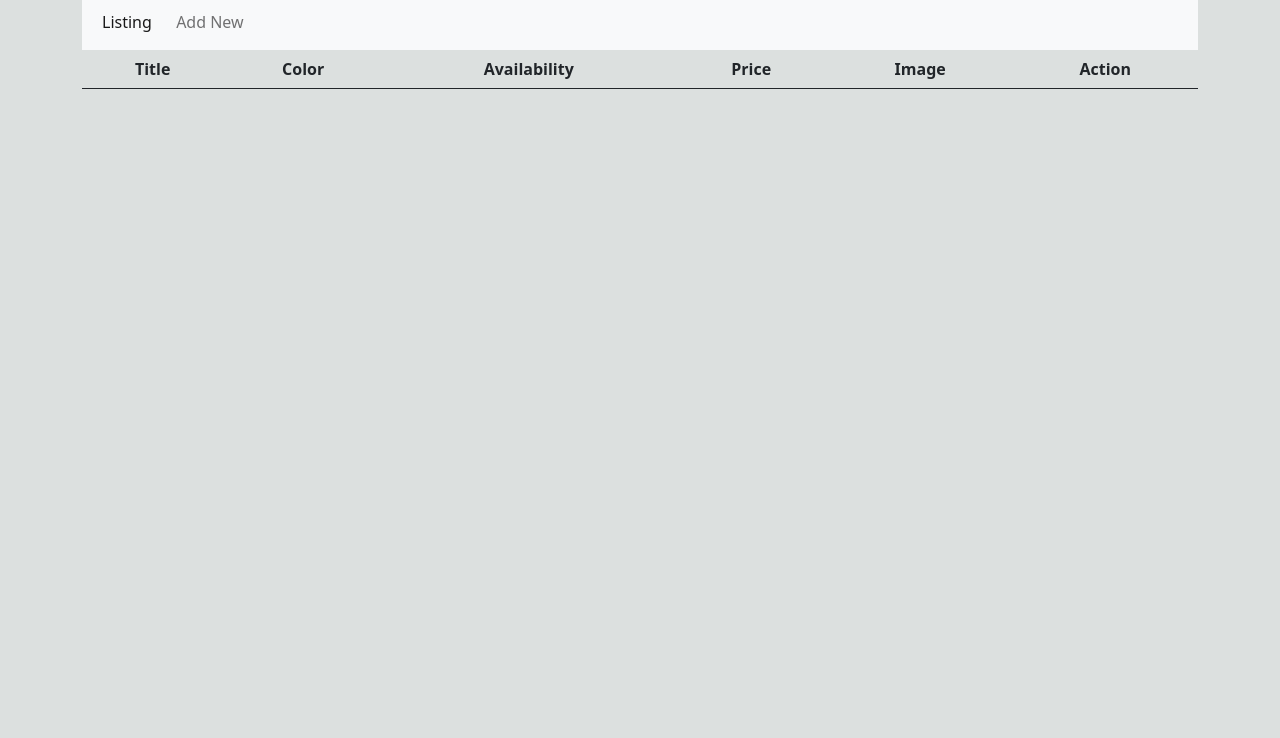
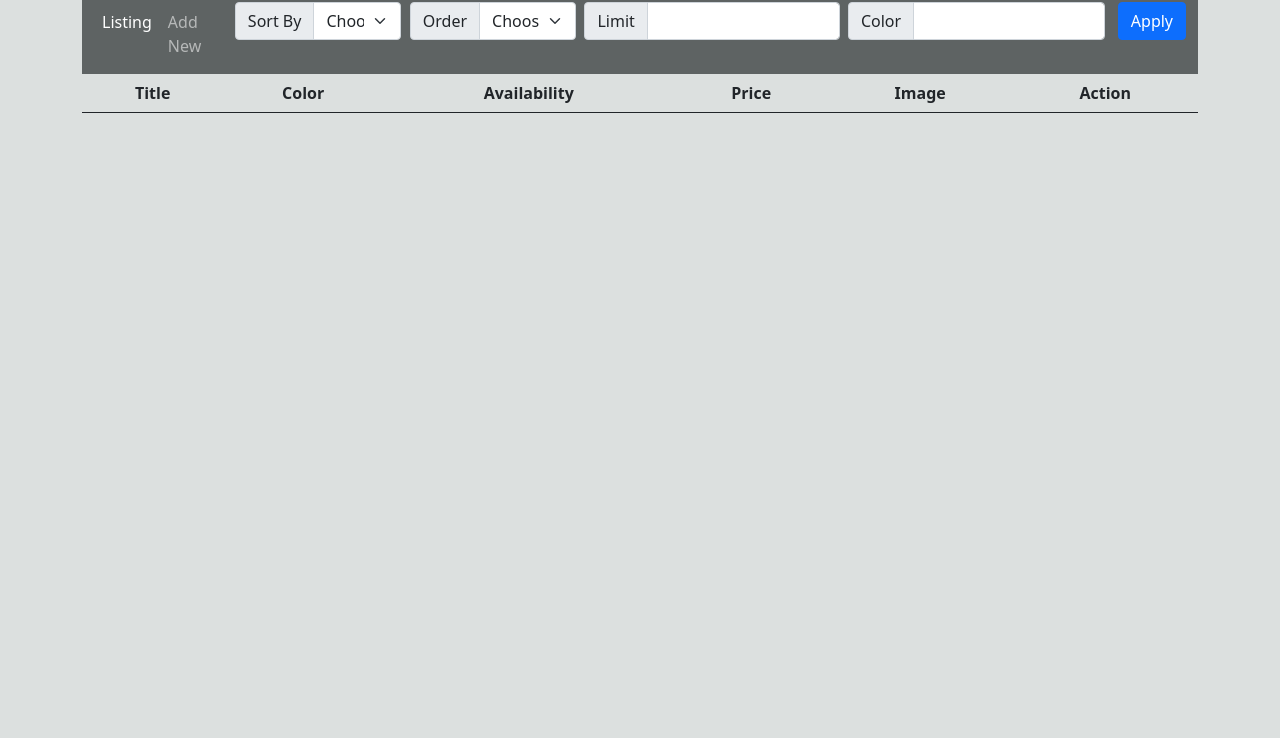
Before and after one commit to harshitdaga7/test_page, a plain HTML site: page index.html in a window 1280 px wide. Shown: the part 62-800 px from the top of the page. Drawn offline with nearby package versions, Linux system fonts and the light colour scheme; no server answers.

Commit message:
added filter functianality

```diff
--- a/index.html
+++ b/index.html
@@ -19,13 +19,84 @@
 	<body class="d-flex flex-column h-100 container blackbg">
 		<h1 class="Heading">TCET Bouquet Management App</h1>
 		<header>
-			<nav  class="navbar navbar-expand-lg navbar-light bg-light">
+			<nav  class="navbar navbar-expand-lg navbar-dark" style="background-color: #5e6363;">
 			  <div class="container-fluid">
 				<div class="collapse navbar-collapse" id="navbarNavAltMarkup">
 				  <div class="navbar-nav">
-					<a class="nav-link active" aria-current="page" href="#">Listing</a>
-					&nbsp;&nbsp;
-					<a class="nav-link" href="./add.html">Add New</a>
+
+						 <li class="nav-item">
+			        <a class="nav-link active" aria-current="page" href="#">Listing</a>
+			      </li>
+			      <li class="nav-item">
+			        <a class="nav-link" href="./add.html">Add New</a>
+			      </li>
+
+
+			    &nbsp;&nbsp;
+
+			   <li class="nav-item dropdown">
+
+			   		<div class="input-group mb-3">
+									<label class="input-group-text" for="sort">Sort By</label>
+									<select class="form-select" id="sort">
+									  <option selected>Choose...</option>
+									  <option value="title">title</option>
+									  <option value="color">color</option>
+									  <option value="availability">availability</option>
+									  <option value = "price">price</option>
+									</select>
+							</div>
+
+        </li>
+
+
+        	&nbsp;&nbsp;
+
+			   <li class="nav-item dropdown">
+
+			   		<div class="input-group mb-3">
+									<label class="input-group-text" for="order">Order</label>
+									<select class="form-select" id="order">
+									  <option selected>Choose...</option>
+									  <option value="Ascending">Ascending</option>
+									  <option value="Descending">Descending</option>
+									</select>
+							</div>
+
+        </li>
+
+
+        		&nbsp;&nbsp;
+        		<li class="nav-item">
+
+        			<div class="input-group mb-3">
+								  <span class="input-group-text" id="inputGroup-sizing-default">Limit</span>
+								  <input type="number" class="form-control" aria-label="Sizing example input" aria-describedby="inputGroup-sizing-default" id = "limit">
+							</div>
+
+			      </li>
+
+
+
+			     &nbsp;&nbsp;
+			     <li class="nav-item">
+
+        			<div class="input-group mb-3">
+								  <span class="input-group-text" id="inputGroup-sizing-default">Color</span>
+								  <input type="text" class="form-control" aria-label="Sizing example input" aria-describedby="inputGroup-sizing-default" id = "color">
+							</div>
+
+			      </li>
+
+
+			      &nbsp;&nbsp;&nbsp;
+			      <li class="nav-item">
+
+			      	<button class="btn btn-primary" type="submit" onclick = "filterHandler()">Apply</button>
+
+			      </li>
+
+
 				  </div>
 				</div>
 			  </div>
@@ -68,6 +139,56 @@
 
 	<script src="./script.js"></script>
 	<script>
+
+
 		getData();
+
+
+
+		function filterHandler()
+		{
+			 var srt = document.getElementById("sort").value;
+			 var ord_s = document.getElementById("order").value;
+			 var limit = Number(document.getElementById("limit").value);
+			 var ord = (ord_s === "Descending") ? -1 : 1;
+			 var clr = document.getElementById("color").value;
+
+
+			 console.log(srt,ord_s,limit,ord,clr)
+
+
+
+			  var  param = {};
+
+
+			 if(!(srt === "Choose..."))param.sort = srt;
+			 if(limit)param.limit = limit;
+			 if(ord) param.order = ord;
+			 if(clr) param.color = clr;
+
+
+			 // if(srt === "Choose...")
+
+			 	const params = new URLSearchParams(param);
+				console.log(params.toString());
+
+				var appnd  = params.toString();
+
+				var lnk = 'flowers/find?' + appnd;
+
+				fetch(api_url + lnk,{
+					method:"GET"
+				})
+				.then((response) => response.json())
+				.then((result) =>{
+
+					console.table(result.data);
+					loadData(result.data);
+
+				})
+
+
+		}
+
 	</script>
 </html>
```
